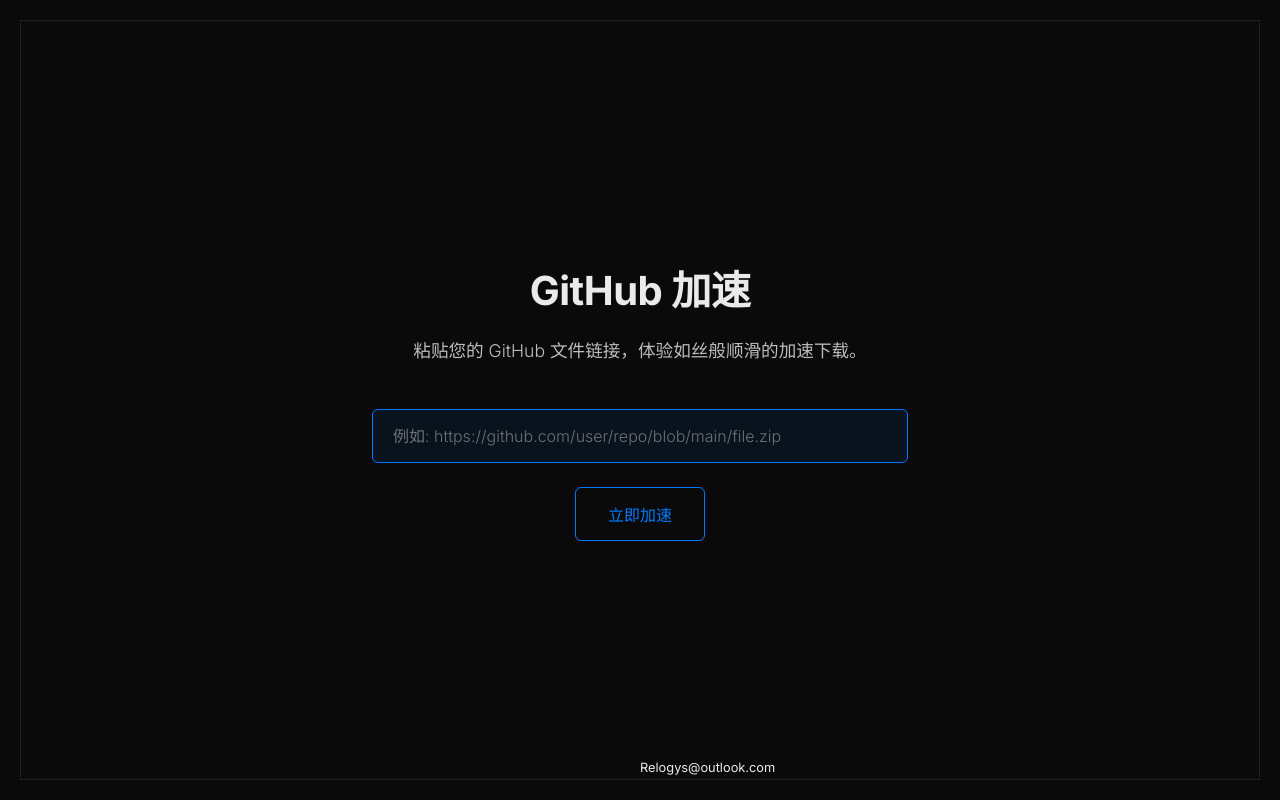
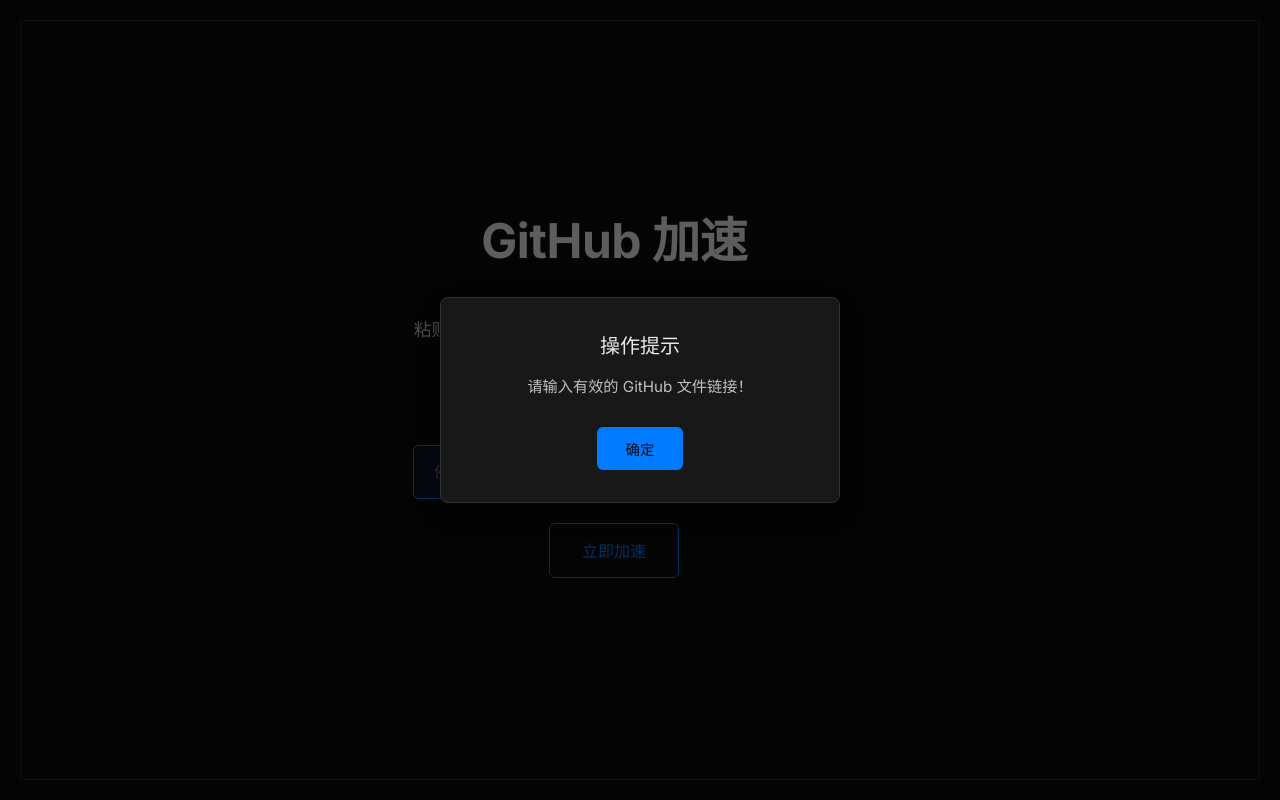
Before and after one commit to Relogys/GHPROXY, a plain HTML site: page index.html in a window 1280 px wide. Both pictures are taken after a click on the button "立即加速". Drawn offline with Linux system fonts and the light colour scheme.

Commit message:
Update index.html

```diff
--- a/index.html
+++ b/index.html
@@ -15,12 +15,15 @@
 
     <style>
         :root {
-            --bg-color: #0A0A0A; /* Muy oscuro, casi negro */
+            --bg-color: #0A0A0A;
             --text-color: #EAEAEA;
-            --primary-accent: #007AFF; /* Un azul brillante como acento, o puedes elegir otro */
+            --primary-accent: #007AFF;
+            --primary-accent-rgb: 0, 122, 255; /* RGB 版本的主强调色，用于辉光 */
             --secondary-accent: #333333;
             --line-color: #222222;
             --font-main: 'Inter', 'Noto Sans SC', sans-serif;
+            --modal-bg-color: #181818;
+            --modal-border-color: var(--secondary-accent);
         }
 
         *, *::before, *::after {
@@ -30,7 +33,7 @@
         }
 
         html {
-            font-size: 16px; /* Base para REM */
+            font-size: 16px;
             scroll-behavior: smooth;
         }
 
@@ -42,9 +45,9 @@
             justify-content: center;
             align-items: center;
             min-height: 100vh;
-            overflow: hidden; /* Para que el preloader cubra todo */
-            opacity: 0; /* Empezar invisible para el preloader */
-            animation: fadeInBody 0.5s 0.5s ease-out forwards; /* Retraso para que el preloader se vea */
+            overflow: hidden;
+            opacity: 0;
+            animation: fadeInBody 0.5s 0.5s ease-out forwards;
         }
 
         @keyframes fadeInBody {
@@ -69,25 +72,25 @@
         #preloader.loaded {
             opacity: 0;
             visibility: hidden;
+            pointer-events: none;
         }
 
         .preloader-bar {
             width: 0%;
-            height: 2px; /* Sutil, como en el sitio de inspiración */
+            height: 2px;
             background-color: var(--primary-accent);
             position: absolute;
             top: 50%;
             left: 50%;
             transform: translate(-50%, -50%);
-            animation: preloadAnimation 1s ease-out forwards; /* Duración del preloader */
+            animation: preloadAnimation 1s ease-out forwards;
         }
 
         @keyframes preloadAnimation {
             0% { width: 0%; }
-            80% { width: 80%; } /* Simula carga */
+            80% { width: 80%; }
             100% { width: 100%; }
         }
-
 
         /* --- Lines Decorativas --- */
         .decorative-lines {
@@ -96,7 +99,7 @@
             left: 0;
             width: 100%;
             height: 100%;
-            pointer-events: none; /* Para que no interfieran con clics */
+            pointer-events: none;
             z-index: 1;
         }
         .line {
@@ -114,7 +117,6 @@
             to { opacity: 1; transform: scaleX(1) scaleY(1); }
         }
 
-
         /* --- Contenedor Principal --- */
         .accelerator-container {
             padding: 3rem 2rem;
@@ -125,7 +127,7 @@
             z-index: 2;
             opacity: 0;
             transform: translateY(20px);
-            animation: contentFadeInUp 0.8s 1.2s ease-out forwards; /* Retraso mayor para después de líneas */
+            animation: contentFadeInUp 0.8s 1.2s ease-out forwards;
         }
 
         @keyframes contentFadeInUp {
@@ -135,28 +137,71 @@
             }
         }
 
+        /* --- 主标题 H1 --- */
         h1 {
-            font-size: clamp(1.8rem, 5vw, 2.5rem);
+            font-size: clamp(2rem, 6vw, 3rem); /* 稍微加大标题 */
             font-weight: 700;
-            margin-bottom: 0.5em;
+            margin-bottom: 0.5em; /* 初始间距，会被副标题动画影响 */
             letter-spacing: -0.5px;
-            color: var(--text-color); /* Más brillante que el texto normal */
+            color: var(--text-color);
+            position: relative; /* 为了辉光伪元素定位 */
+            cursor: default; /* 保持默认光标，因为辉光是视觉效果 */
+            display: inline-block; /* 使伪元素基于内容实际宽度 */
+            transition: transform 0.5s cubic-bezier(0.23, 1, 0.32, 1); /* 平滑推动效果 */
+            /* 初始状态，后续会被JS或父类状态改变 */
+            transform: translateY(0);
         }
 
+        /* 辉光效果伪元素 */
+        h1::before {
+            content: '';
+            position: absolute;
+            left: var(--glow-x, 50%); /* JS会更新这些变量 */
+            top: var(--glow-y, 50%);
+            width: 150px; /* 辉光大小 */
+            height: 150px;
+            background: radial-gradient(circle,
+                        rgba(var(--primary-accent-rgb), 0.3) 0%, /* 辉光中心颜色和透明度 */
+                        transparent 60% /* 辉光边缘平滑过渡到透明 */
+            );
+            transform: translate(-50%, -50%); /* 确保辉光以鼠标为中心 */
+            opacity: var(--glow-opacity, 0); /* JS控制显隐 */
+            transition: opacity 0.3s ease-out;
+            pointer-events: none; /* 确保伪元素不干扰鼠标事件 */
+            z-index: -1; /* 在文本之后 */
+        }
+
+        /* 当输入框聚焦时，主标题向上移动 */
+        .input-focused h1 {
+            transform: translateY(-20px); /* 向上推动的距离 */
+        }
+
+
+        /* --- 副标题 --- */
         .subtitle {
             font-size: clamp(0.9rem, 2.5vw, 1.1rem);
             font-weight: 300;
             color: var(--text-color);
-            opacity: 0.8;
-            margin-bottom: 2.5em;
+            margin-bottom: 2.5em; /* 最终的间距 */
             line-height: 1.6;
+            opacity: 0; /* 初始隐藏 */
+            transform: translateY(30px); /* 初始位置在下方 */
+            transition: opacity 0.6s ease-out, transform 0.6s cubic-bezier(0.23, 1, 0.32, 1);
+            transition-delay: 0.1s; /* 在标题移动后稍微延迟出现 */
         }
+
+        /* 当输入框聚焦时，副标题出现 */
+        .input-focused .subtitle {
+            opacity: 0.8; /* 最终透明度 */
+            transform: translateY(0);
+        }
+
 
         #githubUrl {
             width: 100%;
             padding: 1rem 1.25rem;
             margin-bottom: 1.5em;
-            background-color: rgba(255, 255, 255, 0.05); /* Muy sutil */
+            background-color: rgba(255, 255, 255, 0.05);
             border: 1px solid var(--secondary-accent);
             border-radius: 6px;
             font-size: 1rem;
@@ -173,7 +218,7 @@
         #githubUrl:focus {
             outline: none;
             border-color: var(--primary-accent);
-            background-color: rgba(0, 122, 255, 0.08); /* Sutil color de acento en foco */
+            background-color: rgba(var(--primary-accent-rgb), 0.08);
         }
 
         .button-accelerate {
@@ -193,7 +238,7 @@
 
         .button-accelerate:hover {
             background-color: var(--primary-accent);
-            color: var(--bg-color); /* O un blanco muy brillante */
+            color: var(--bg-color);
             transform: translateY(-2px);
         }
 
@@ -201,7 +246,7 @@
             transform: translateY(0px);
         }
 
-        .ripple { /* Efecto de la versión anterior, se ve bien aquí también */
+        .ripple {
             position: absolute;
             border-radius: 50%;
             background-color: rgba(255, 255, 255, 0.3);
@@ -217,30 +262,91 @@
             }
         }
 
-        .footer-info {
+        /* 移除了 footer-info 样式 */
+
+        /* --- 页面内模态框 (Modal) 样式 --- */
+        .modal-overlay {
             position: fixed;
-            bottom: 25px; /* Ajustado para no superponerse con la línea */
-            left: 50%;
-            transform: translateX(-50%);
-            font-size: 0.8rem;
-            color: var(--text-color);
-            opacity: 0.4;
-            text-decoration: none;
-            transition: opacity 0.3s ease;
-            z-index: 2;
-            animation: contentFadeInUp 0.8s 1.5s ease-out forwards; /* Mismo retraso + un poco más */
-        }
-        .footer-info:hover {
-            opacity: 0.8;
+            top: 0;
+            left: 0;
+            width: 100%;
+            height: 100%;
+            background-color: rgba(0, 0, 0, 0.6);
+            z-index: 1000;
+            opacity: 0;
+            visibility: hidden;
+            transition: opacity 0.3s ease, visibility 0.3s ease;
         }
 
+        .modal-overlay.active {
+            opacity: 1;
+            visibility: visible;
+        }
+
+        .modal {
+            position: fixed;
+            top: 50%;
+            left: 50%;
+            transform: translate(-50%, -50%) scale(0.95);
+            background-color: var(--modal-bg-color);
+            padding: 2rem 2.5rem;
+            border-radius: 8px;
+            box-shadow: 0 10px 30px rgba(0, 0, 0, 0.3);
+            z-index: 1001;
+            width: 90%;
+            max-width: 400px;
+            text-align: center;
+            opacity: 0;
+            visibility: hidden;
+            transition: opacity 0.3s ease, visibility 0.3s ease, transform 0.3s cubic-bezier(0.18, 0.89, 0.32, 1.28);
+            border: 1px solid var(--modal-border-color);
+        }
+
+        .modal.active {
+            opacity: 1;
+            visibility: visible;
+            transform: translate(-50%, -50%) scale(1);
+        }
+
+        .modal-title {
+            font-size: 1.25rem;
+            font-weight: 500;
+            color: var(--text-color);
+            margin-bottom: 0.8em;
+        }
+
+        .modal-message {
+            font-size: 0.95rem;
+            color: var(--text-color);
+            opacity: 0.8;
+            margin-bottom: 1.8em;
+            line-height: 1.6;
+        }
+
+        .modal-button {
+            background-color: var(--primary-accent);
+            color: var(--bg-color);
+            padding: 0.7rem 1.8rem;
+            border: none;
+            border-radius: 6px;
+            font-size: 0.9rem;
+            font-weight: 500;
+            cursor: pointer;
+            transition: background-color 0.3s ease, transform 0.2s ease;
+        }
+
+        .modal-button:hover {
+            background-color: #005cbf;
+            transform: translateY(-1px);
+        }
 
         /* Adaptabilidad */
         @media (max-width: 768px) {
             .line.top, .line.bottom, .line.left, .line.right {
                 top: 15px; bottom: 15px; left: 15px; right: 15px;
             }
-            .footer-info { bottom: 15px; }
+            /* 移除了 footer-info 的媒体查询 */
+            .modal { padding: 1.5rem 2rem; }
         }
     </style>
 </head>
@@ -256,43 +362,109 @@
         <span class="line bottom"></span>
     </div>
 
-    <main class="accelerator-container">
-        <h1>GitHub 加速</h1>
-        <p class="subtitle">粘贴您的 GitHub 文件链接，体验如丝般顺滑的加速下载。</p>
+    <!-- 添加了一个外层容器用于状态管理 -->
+    <div class="content-wrapper" id="contentWrapper">
+        <main class="accelerator-container">
+            <h1 id="mainTitle">GitHub 加速</h1>
+            <p class="subtitle" id="mainSubtitle">粘贴您的 GitHub 文件链接，体验如丝般顺滑的加速下载。<br>由 Relogys 精心为您呈现。</p>
 
-        <input type="text" id="githubUrl" placeholder="例如: https://github.com/user/repo/blob/main/file.zip">
-        <button class="button-accelerate" id="accelerateButton">立即加速</button>
-    </main>
+            <input type="text" id="githubUrl" placeholder="例如: https://github.com/user/repo/blob/main/file.zip">
+            <button class="button-accelerate" id="accelerateButton">立即加速</button>
+        </main>
+    </div>
 
-    <a href="mailto:Relogys@outlook.com" class="footer-info">Relogys@outlook.com</a>
+    <!-- 移除了底部的邮箱链接 -->
+
+    <div class="modal-overlay" id="pageModalOverlay"></div>
+    <div class="modal" id="pageModal">
+        <h2 class="modal-title" id="modalTitle">提示</h2>
+        <p class="modal-message" id="modalMessage">请输入有效的 GitHub 文件链接！</p>
+        <button class="modal-button" id="modalCloseButton">确定</button>
+    </div>
+
 
     <script>
         // --- Preloader ---
         window.addEventListener('load', () => {
             const preloader = document.getElementById('preloader');
-            // Dar tiempo a la animación de la barra de carga antes de ocultar
             setTimeout(() => {
                 preloader.classList.add('loaded');
-                document.body.style.overflow = 'auto'; // Restaurar scroll si es necesario
-            }, 500); // Debe ser un poco menos que la duración de preloadAnimation para que la barra complete
+                document.body.style.overflow = 'auto';
+            }, 500);
         });
 
+        // --- 页面内模态框 (Modal) 逻辑 ---
+        const modalOverlay = document.getElementById('pageModalOverlay');
+        const pageModal = document.getElementById('pageModal');
+        const modalTitleElement = document.getElementById('modalTitle');
+        const modalMessageElement = document.getElementById('modalMessage');
+        const modalCloseButton = document.getElementById('modalCloseButton');
+
+        function showPageModal(title, message) {
+            modalTitleElement.textContent = title;
+            modalMessageElement.textContent = message;
+            modalOverlay.classList.add('active');
+            pageModal.classList.add('active');
+        }
+
+        function hidePageModal() {
+            modalOverlay.classList.remove('active');
+            pageModal.classList.remove('active');
+        }
+
+        modalCloseButton.addEventListener('click', hidePageModal);
+        modalOverlay.addEventListener('click', hidePageModal);
+
+
+        // --- 标题辉光效果 和 副标题动画 ---
+        const mainTitle = document.getElementById('mainTitle');
+        const githubUrlInput = document.getElementById('githubUrl');
+        const contentWrapper = document.getElementById('contentWrapper'); // 获取新的包装器
+
+        // 标题辉光
+        mainTitle.addEventListener('mousemove', (e) => {
+            const rect = mainTitle.getBoundingClientRect();
+            const x = e.clientX - rect.left; // 鼠标相对于标题的X坐标
+            const y = e.clientY - rect.top;  // 鼠标相对于标题的Y坐标
+            mainTitle.style.setProperty('--glow-x', `${x}px`);
+            mainTitle.style.setProperty('--glow-y', `${y}px`);
+        });
+
+        mainTitle.addEventListener('mouseenter', () => {
+            mainTitle.style.setProperty('--glow-opacity', '1');
+        });
+
+        mainTitle.addEventListener('mouseleave', () => {
+            mainTitle.style.setProperty('--glow-opacity', '0');
+        });
+
+        // 副标题动画触发
+        let inputFocusedOnce = false; //确保动画只触发一次
+        githubUrlInput.addEventListener('focus', () => {
+            if (!inputFocusedOnce) {
+                contentWrapper.classList.add('input-focused'); // 在包装器上添加类
+                // inputFocusedOnce = true; // 如果你希望这个动画只发生一次，取消这行注释
+            }
+        });
+
+        // 如果你希望失去焦点时恢复，可以添加 blur 事件监听器
+        githubUrlInput.addEventListener('blur', () => {
+            // 如果希望失去焦点时恢复动画，可以在这里移除 'input-focused' 类
+            // contentWrapper.classList.remove('input-focused');
+        });
+
+
         // --- Funcionalidad del Acelerador ---
-        // !!! IMPORTANTE: El PREFIX debe coincidir con tu script de Cloudflare Worker !!!
-        const PREFIX = '/gh/'; // Por ejemplo '/gh/' o '/' (según tu configuración de Worker)
+        const PREFIX = '/gh/';
 
         const accelerateButton = document.getElementById('accelerateButton');
-        const githubUrlInput = document.getElementById('githubUrl');
 
         function navigateToProxy() {
             const githubUrl = githubUrlInput.value.trim();
             if (githubUrl) {
-                // Comprobar si la URL ya es una URL de github (raw, blob, etc)
-                // Si no, asumir que es un enlace corto o necesita ser procesado.
-                // Para este ejemplo simple, solo redirigimos.
                 window.location.href = window.location.origin + PREFIX + githubUrl;
             } else {
-                alert('请输入有效的 GitHub 文件链接！');
+                showPageModal("操作提示", "请输入有效的 GitHub 文件链接！");
                 githubUrlInput.focus();
             }
         }
@@ -305,32 +477,25 @@
         githubUrlInput.addEventListener('keypress', function(event) {
             if (event.key === 'Enter') {
                 event.preventDefault();
-                accelerateButton.click(); // Simula el clic para el ripple y la navegación
+                accelerateButton.click();
             }
         });
 
-        // Función para el efecto Ripple (del ejemplo anterior, funciona bien)
         function createRipple(event) {
             const button = event.currentTarget;
-
             const existingRipple = button.querySelector(".ripple");
             if (existingRipple) {
                 existingRipple.remove();
             }
-
             const circle = document.createElement("span");
             const diameter = Math.max(button.clientWidth, button.clientHeight);
             const radius = diameter / 2;
-
             circle.style.width = circle.style.height = `${diameter}px`;
-
             const rect = button.getBoundingClientRect();
             circle.style.left = `${event.clientX - rect.left - radius}px`;
             circle.style.top = `${event.clientY - rect.top - radius}px`;
-
             circle.classList.add("ripple");
             button.appendChild(circle);
-
             circle.addEventListener('animationend', () => {
                 circle.remove();
             });
```
